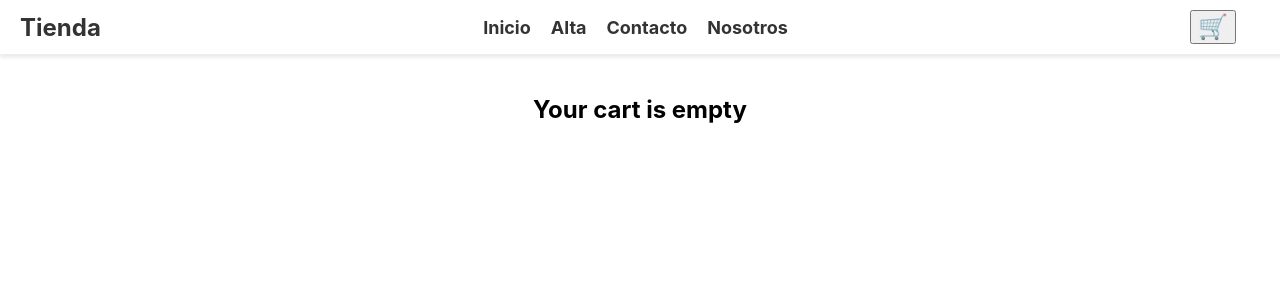
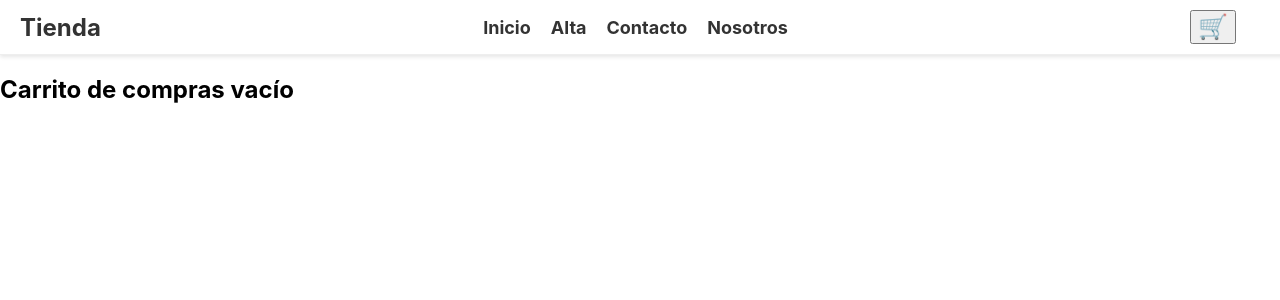
Before and after one commit to GinniTTV/Store, a React (Create React App) app: page /cart in a window 1280 px wide. Shown: the top 300 px of the page. Built offline with nearby package versions, Linux system fonts and the light colour scheme.

Commit message:
finalización del CartModal, CartsProducts, otras funciones, y  Total!! :D

```diff
--- a/src/components/CartContent/CartContent.jsx
+++ b/src/components/CartContent/CartContent.jsx
@@ -1,23 +1,25 @@
 import React, { useContext } from 'react';
 import { DataContext } from '../../Context/DataContext';
-
 import CartElements from './CartElements';
 import CartTotal from './CartTotal';
+import './CartContent.scss';
 
 const CartContent = () => {
     const { cart } = useContext(DataContext);
 
-  return cart.length > 0 ? (
+    return (
+        <div className="cart-content">
+            {cart.length > 0 ? (
                 <>
+                    <h2>Artículos del carrito</h2>
                     <CartElements />
                     <CartTotal />
                 </>
             ) : (
-
-    <h2 className='cart-message-center'>Your cart is empty</h2>
-
+                <h2>Carrito de compras vacío</h2>
+            )}
+        </div>
     );
-
 };
 
-export default CartContent
+export default CartContent;
--- a/src/components/CartModal/CartModal.jsx
+++ b/src/components/CartModal/CartModal.jsx
@@ -19,6 +19,11 @@ const CartModal = ({ closeModal }) => {
     };
 
     const handlePurchase = () => {
+        if (cart.length === 0) {
+            alert('El carrito de compras está vacío. Añade algunos productos antes de realizar la compra.');
+            return;
+        }
+
         // Simulación de procesamiento de pago
         setTimeout(() => {
             alert('¡Su pago ha sido procesado exitosamente!');
@@ -32,7 +37,9 @@ const CartModal = ({ closeModal }) => {
         <div className="cart-modal">
             <div className="modal-content">
                 <span className="close" onClick={closeModal}>&times;</span>
-                <h2>Cart Items</h2>
+                {cart.length > 0 ? (
+                    <>
+                        <h2>Artículos del carrito</h2>
                         <div className="cart-items">
                             {cart.map((product) => (
                                 <div key={product.id} className='cart-item'>
@@ -47,6 +54,10 @@ const CartModal = ({ closeModal }) => {
                         <CartTotal total={total} /> {/* Aquí se usa el componente CartTotal */}
                         <button onClick={handlePurchase}>Pagar</button>
                         <button onClick={closeModal}>Cerrar</button>
+                    </>
+                ) : (
+                    <h2>Carrito de compras vacío</h2>
+                )}
             </div>
         </div>
     );
```
Lines whose indentation alone changed are shown as unchanged.
